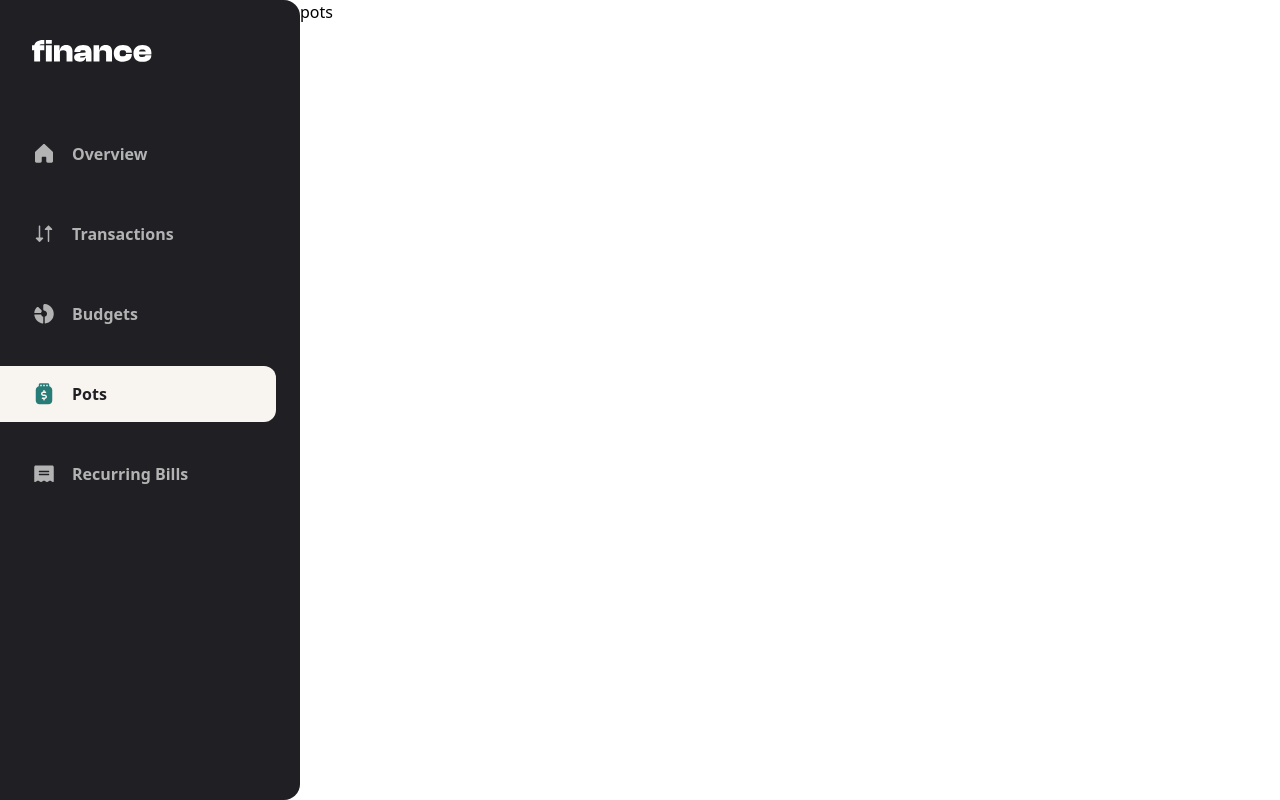
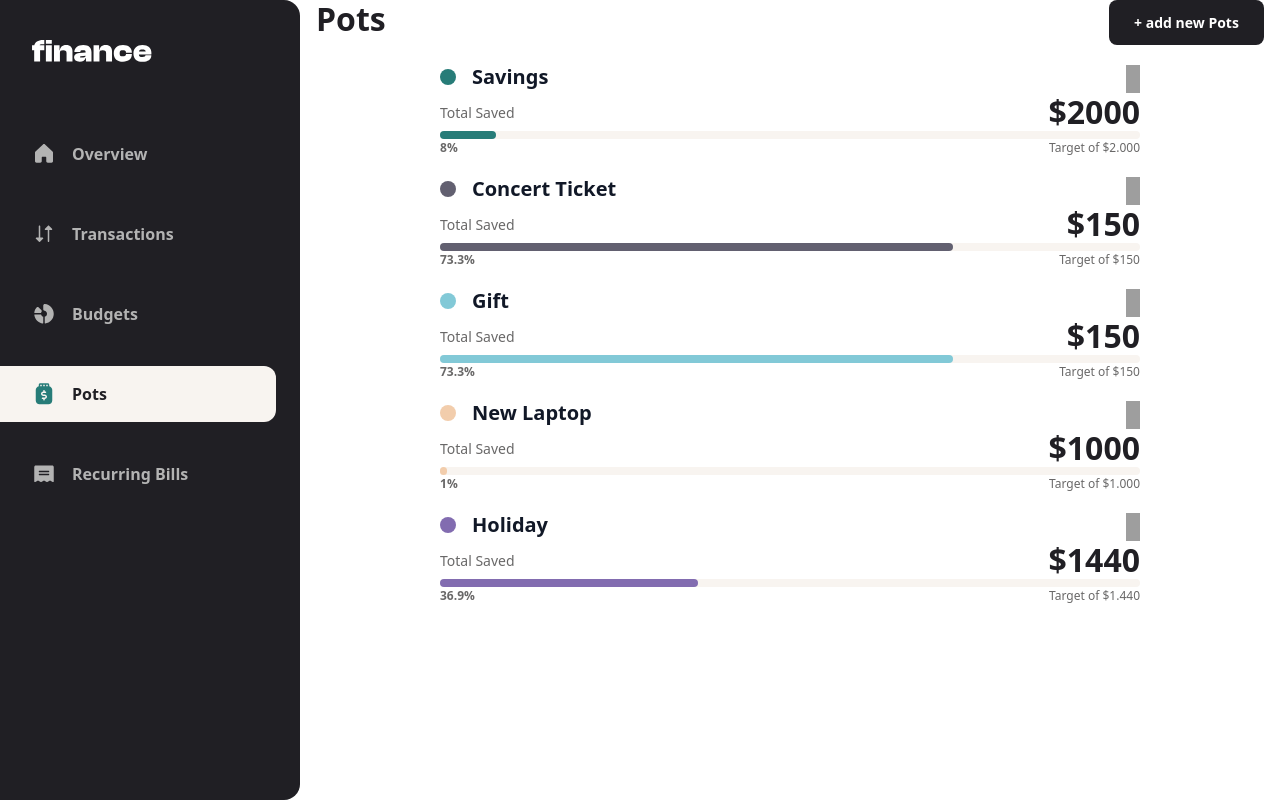
Before and after one commit to Keti-Tsiklauri/my-finance-app, a Next.js app: page /pots in a window 1280 px wide. Built offline with nearby package versions, Linux system fonts and the light colour scheme; grey boxes are pictures that could not be loaded.

Commit message:
create pots

```diff
--- a/src/app/budgets/page.tsx
+++ b/src/app/budgets/page.tsx
@@ -1,6 +1,6 @@
 import SpendingSummary from "@/components/spending-summary/SpendingSummary";
 import SpendingTypes from "@/components/spending/SpendingTypes";
-import BudgetsHeader from "@/components/headers/BudgetsHeader";
+import BudgetsHeader from "@/components/shared/headers/Header";
 export default function Budgets() {
   return (
     <div>
--- a/src/app/pots/page.tsx
+++ b/src/app/pots/page.tsx
@@ -1,7 +1,11 @@
+import Header from "@/components/shared/headers/Header";
+import PotsTypes from "@/components/pots-types/PotsTypes";
+
 export default function Pots() {
   return (
     <div>
-      <p>pots</p>
+      <Header text="Pots" />
+      <PotsTypes />
     </div>
   );
 }
--- /dev/null
+++ b/src/components/helperFunctions/calculatePercentage.ts
@@ -0,0 +1,5 @@
+export function calculatePercentage(total: number, target: number): number {
+  if (target === 0) return 0;
+  const percentage = (total / target) * 100;
+  return Math.min(Math.max(Number(percentage.toFixed(1)), 0), 100);
+}
--- /dev/null
+++ b/src/components/pots-types/PotsTypes.tsx
@@ -0,0 +1,77 @@
+"use client";
+import useData from "../useData";
+
+import CategoryHeader from "../shared/list-header/CategoryHeader";
+import { calculatePercentage } from "../helperFunctions/calculatePercentage";
+export default function PotsTypes() {
+  const data = useData();
+
+  if (!data) return <p>Loading...</p>;
+
+  const { pots } = data;
+  console.log(pots);
+
+  // function that formats 2000 to $2.000
+  function formatDollarWithDot(num: number | string): string {
+    const number = typeof num === "string" ? parseFloat(num) : num;
+    if (isNaN(number)) return "$0";
+
+    return (
+      "$" +
+      Math.floor(number) // remove decimals if any
+        .toString()
+        .replace(/\B(?=(\d{3})+(?!\d))/g, ".")
+    );
+  }
+
+  // Examples:
+  console.log(formatDollarWithDot(2000)); // "$2.000"
+  console.log(formatDollarWithDot(1234567)); // "$1.234.567"
+  console.log(formatDollarWithDot("9999999")); // "$9.999.999"
+
+  return (
+    <div className=" xxl:grid grid-cols-2">
+      {pots.map((pot, index) => (
+        <div
+          key={index}
+          className="mb-4 w-[343px] md:w-[700px] xxl:w-[518px] mx-auto gap-8 "
+        >
+          <CategoryHeader color={pot.theme} category={pot.name} />
+          {/* Add more UI below here if needed for target/total */}
+          <div className="flex items-center justify-between">
+            <p className="h-[21px] font-normal text-[14px] leading-[21px] text-[#696868]">
+              Total Saved
+            </p>
+            <p className="h-[38px] font-bold text-[32px] leading-[38px] text-[#201F24]">
+              ${pot.target}
+            </p>
+          </div>
+
+          {/* progress bar */}
+          <div className=" h-[8px] bg-[#F8F4F0] rounded-[4px] flex">
+            <div
+              className="h-full rounded-[4px]"
+              style={{
+                width: `${(pot.total / pot.target) * 100}%`,
+                backgroundColor: pot.theme,
+              }}
+            />
+          </div>
+
+          <div className="flex justify-between">
+            {" "}
+            <p className="h-[18px] font-public-sans font-bold text-[12px] leading-[150%] text-[#696868]">
+              {calculatePercentage(pot.total, pot.target)}%
+            </p>
+            <p className="font-public-sans font-normal text-[12px] leading-[150%] text-[#696868] h-[18px]">
+              Target of {formatDollarWithDot(pot.target)}
+            </p>
+          </div>
+
+          {/* buttons */}
+          <div></div>
+        </div>
+      ))}
+    </div>
+  );
+}
--- a/src/components/headers/BudgetsHeader.tsx
+++ b/src/components/shared/headers/Header.tsx
@@ -1,11 +1,11 @@
-import AddButton from "../add-button/AddButton";
+import AddButton from "../../add-button/AddButton";
 export default function BudgetsHeader({ text }: { text: string }) {
   return (
     <div className="flex justify-between w-auto min-w-[344px] mx-auto px-4 xxl:gap-20">
       <p className="h-[38px] font-publicSans font-bold text-[32px] leading-[120%] text-[#201F24] w-[128px]">
         {text}
       </p>
-      <AddButton text="+ add new budget" />
+      <AddButton text={`+ add new ${text}`} />
     </div>
   );
 }
--- /dev/null
+++ b/src/components/shared/list-header/CategoryHeader.tsx
@@ -0,0 +1,47 @@
+"use client";
+
+import Image from "next/image";
+
+function Ellipse({ color }: { color: string }) {
+  return (
+    <div
+      style={{
+        width: 16,
+        height: 16,
+        borderRadius: "50%",
+        backgroundColor: color,
+        marginRight: 8,
+      }}
+      aria-hidden="true"
+    />
+  );
+}
+
+interface CategoryHeaderProps {
+  color: string;
+  category: string;
+  className?: string; // optional width/spacing etc
+}
+
+export default function CategoryHeader({
+  color,
+  category,
+  className = "",
+}: CategoryHeaderProps) {
+  return (
+    <div className={`flex justify-between mt-5 ${className}`}>
+      <h2 className="flex items-center gap-2 mb-1">
+        <Ellipse color={color} />
+        <p className="h-[24px] font-public-sans font-extrabold text-[20px] leading-[1.2] text-gray-900">
+          {category}
+        </p>
+      </h2>
+      <Image
+        src="/images/budgets/spread.svg"
+        alt="more"
+        width={14}
+        height={14}
+      />
+    </div>
+  );
+}
--- a/src/components/spending/SpendingTypes.tsx
+++ b/src/components/spending/SpendingTypes.tsx
@@ -3,6 +3,7 @@ import useData from "../useData";
 import Image from "next/image";
 import { formatAmount } from "../helperFunctions/formatAmount";
 import { formatDate } from "../helperFunctions/formatDate";
+import CategoryHeader from "../shared/list-header/CategoryHeader";
 function Ellipse({ color }: { color: string }) {
   return (
     <div
@@ -64,20 +65,11 @@ export default function SpendingTypes() {
             key={category}
             className="mb-10 w-[343px] md:w-[700px] lg:!w-[600px] md:m-auto xxl:w-[600px] xxl:mb-8 "
           >
-            <div className="flex justify-between mt-5">
-              <h2 className="flex items-center gap-2 mb-1">
-                <Ellipse color={color} />
-                <p className="h-[24px] font-public-sans font-extrabold text-[20px] leading-[1.2] text-gray-900">
-                  {category}
-                </p>
-              </h2>
-              <Image
-                src="images/budgets/spread.svg"
-                alt="more"
-                width={14}
-                height={14}
-              />
-            </div>
+            <CategoryHeader
+              color={color}
+              category={category}
+              className="w-full"
+            />
             <p className="text-sm text-gray-500 mb-2">
               Maximum of ${maximum.toFixed(2)}
             </p>
--- a/src/components/transactions/TransactionPageWrapper.tsx
+++ b/src/components/transactions/TransactionPageWrapper.tsx
@@ -4,7 +4,7 @@ import useData from "../useData";
 import Pagination from "./Pagination";
 import TransactionList from "./TransactionList";
 import FilterDropDown from "./FilterDropDown";
-import SearchTransaction from "../search/Search";
+import SearchTransaction from "../shared/search/Search";
 import TransactionListHeader from "./TransactionListHeader";
 import type { Transaction } from "@/types/types";
 
```
Also changed, not shown: src/types/types.ts (+7 -0 lines), src/components/shared/search/Search.tsx (renamed from src/components/search/Search.tsx).
